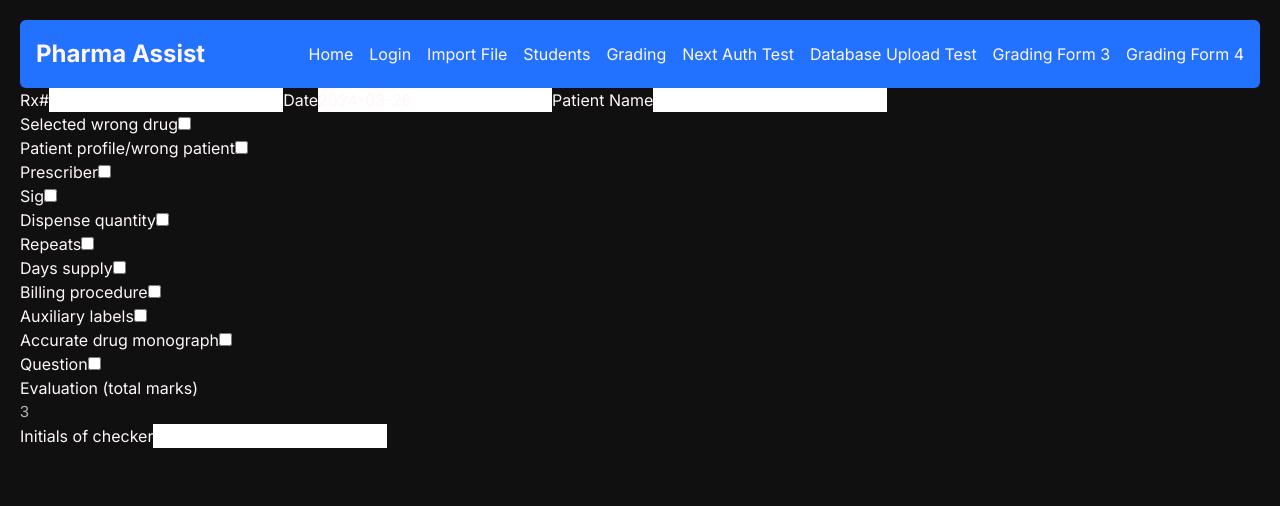
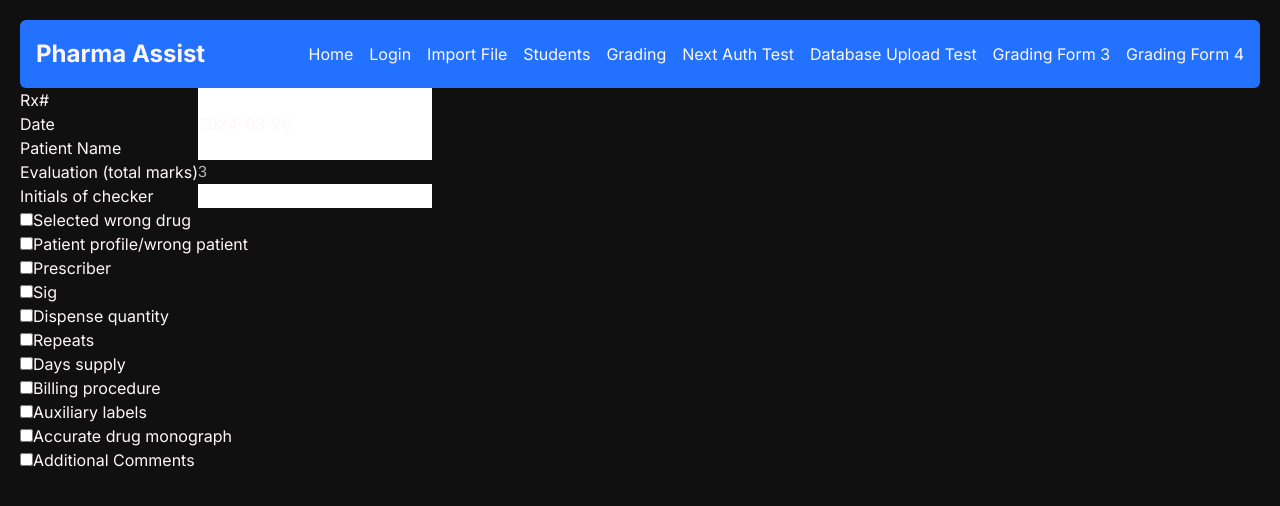
Before and after one commit to JinPlanter/Pharma-Assist, a Next.js app: page /GradingForm4 in a window 1280 px wide. Shown: the top 506 px of the page. Built offline with nearby package versions, Linux system fonts and the light colour scheme; no server answers.

Commit message:
Users can add comments after checkbox selection

```diff
--- a/app/GradingForm4/page.js
+++ b/app/GradingForm4/page.js
@@ -52,6 +52,8 @@ function Form() {
         initializeFormStates();
     }, []);
 
+    const [selectedCheckboxes, setSelectedCheckboxes] = useState({});
+
     const handleChange = (event) => {
         const { name, type, checked, value } = event.target;
         let newFormValues = { ...formValues, [name]: type === 'checkbox' ? checked : value };
@@ -63,38 +65,69 @@ function Form() {
                 evaluationTotalMarks = 0;
             }
             newFormValues['Evaluation (total marks)'] = checked ? evaluationTotalMarks - 1 : evaluationTotalMarks + 1;
+
+            // Update the selectedCheckboxes state
+            setSelectedCheckboxes({ ...selectedCheckboxes, [name]: checked });
         }
 
         setFormValues(newFormValues);
     };
 
     return (
+        <form>
             <div>
-            <div style={{ display: 'flex' }}>
-                {FormFields.criteria.filter(field => ["Rx#", "Date", "Patient Name"].includes(field.label)).map((field, index) => (
+                <div style={{ display: 'flex', flexDirection: 'row' }}>
+                    <div id="TypeA_Row1_Column1" style={{ display: 'flex', flexDirection: 'column' }}>
+                        {FormFields.criteria.filter(field => field.type !== 'checkbox').map((field, index) => (
                             <label key={index}>
                                 {field.label}
-                        <input type="text" name={field.label} value={formValues[field.label]} onChange={handleChange} />
                             </label>
                         ))}
                     </div>
-            <div style={{ display: 'flex', flexDirection: 'column' }}>
-                {FormFields.criteria.filter(field => !["Rx#", "Date", "Patient Name"].includes(field.label)).map((field, index) => (
+
+                    <div id="TypeA_Row1_Column2" style={{ display: 'flex', flexDirection: 'column' }}>
+                        {FormFields.criteria.filter(field => field.type !== 'checkbox').map((field, index) => (
+                            field.label === 'Evaluation (total marks)' ? (
+                                <p key={index}>{Math.max(0, formValues[field.label])}</p>
+                            ) : (
+                                <input
+                                    type={field.type}
+                                    name={field.label}
+                                    value={formValues[field.label] || ''}
+                                    onChange={handleChange}
+                                    key={index}
+                                />
+                            )
+                        ))}
+                    </div>
+                </div>
+
+                <div style={{ display: 'flex', flexDirection: 'row' }}>
+                    <div id="TypeB_Row1_Column1" style={{ display: 'flex', flexDirection: 'column' }}>
+                        {FormFields.criteria.filter(field => field.type === 'checkbox').map((field, index) => (
                             <label key={index}>
-                        {field.label}
-                        {field.type === 'checkbox' ? (
-                            <input type="checkbox" name={field.label} checked={formValues[field.label]} onChange={handleChange} />
-                        ) : (
-                            field.label === 'Evaluation (total marks)' ? (
-                                <p>{Math.max(0, formValues[field.label])}</p>
-                            ) : (
-                                <input type="text" name={field.label} value={formValues[field.label]} onChange={handleChange} />
-                            )
-                        )}
+                                <input
+                                    type="checkbox"
+                                    name={field.label}
+                                    checked={formValues[field.label]}
+                                    onChange={handleChange}
+                                />
+                                {field.label}<br />
+                                {formValues[field.label] &&
+                                    <textarea
+                                        name={`${field.label}-input`}
+                                        value={formValues[`${field.label}-input`] || ''}
+                                        onChange={handleChange}
+                                        placeholder="Add comment..."
+                                        className="h-10 w-full p-2 border rounded-md resize"
+                                    />
+                                }
                             </label>
                         ))}
                     </div>
                 </div>
+            </div>
+        </form>
     );
 }
 
--- a/app/data/gradingForm.json
+++ b/app/data/gradingForm.json
@@ -66,7 +66,7 @@
       "comment": true
     },
     {
-      "label": "Question",
+      "label": "Additional Comments",
       "type": "checkbox",
       "comment": true
     },
```
Also changed, not shown: app/GradingForm3/page.js (+3 -23 lines). Lines whose indentation alone changed are shown as unchanged.
